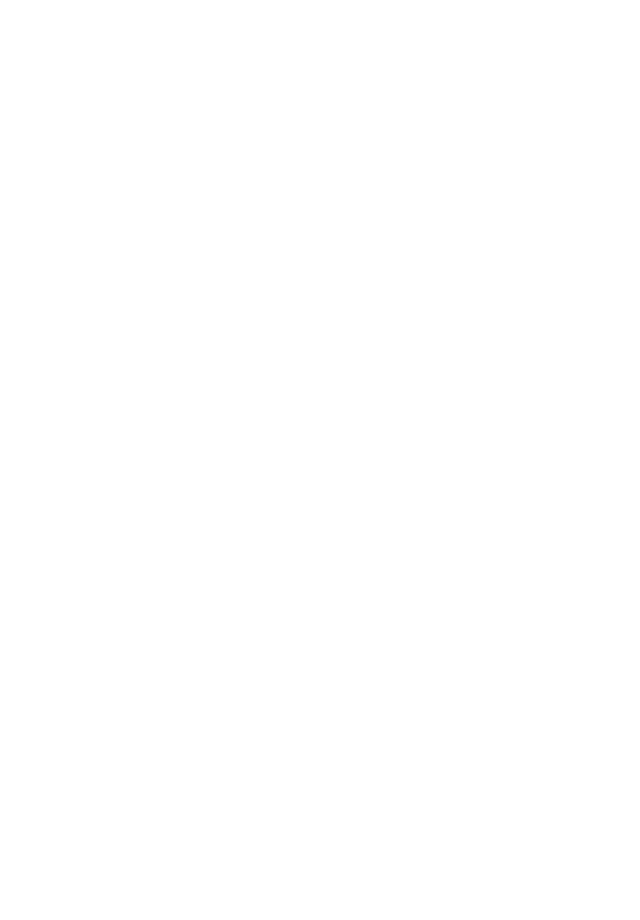
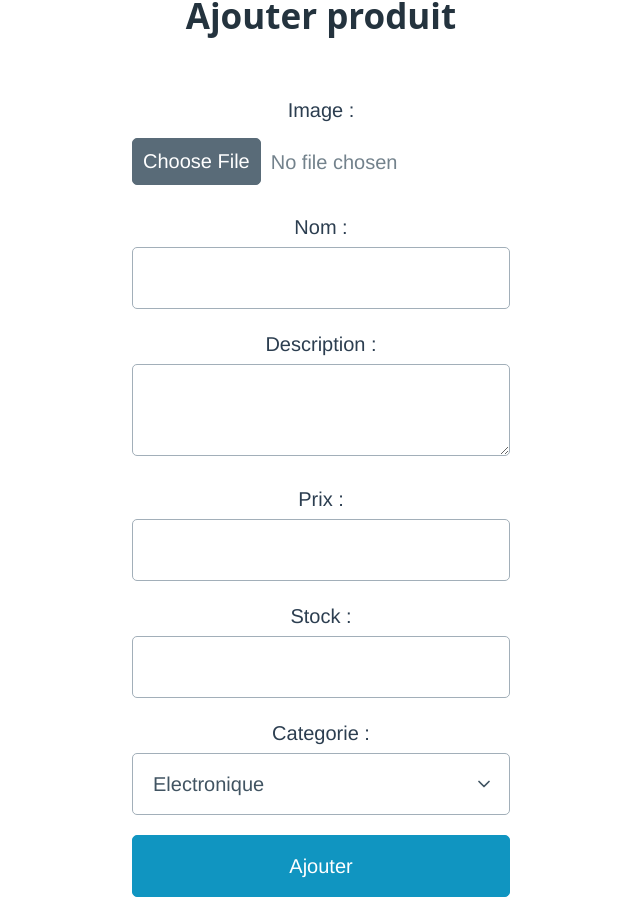
Before and after one commit to roulios44/48h_vue, a Vue app: page /seller in a window 1280 px wide. Before the commit this address had no page. Shown: the part 233-1153 px from the top of the page, without its empty margins (319-959 px from the left). Before the commit the page ends 800 px from the top, so only its background shows below. Built offline with nearby package versions, Linux system fonts and the light colour scheme.

Commit message:
add admin and seller panel

```diff
--- /dev/null
+++ b/src/components/AdminPanel.vue
@@ -0,0 +1,40 @@
+<template>
+    <h1>Panel Administrateur</h1>
+    <div class="box">
+
+      <label for="server">Serveur à black-list :</label>
+        <select name="server" id="server">
+            <option value="Ikea">Ikea</option>
+            <option value="Ynov">Ynov</option>
+            <option value="Tacos">O'Tacos</option>
+        </select>
+      <input class="panier" type="button" value="Black-list"/>
+    </div>
+</template>
+
+
+<script>
+export default {
+  name: 'HelloWorld',
+  props: {
+    msg: String
+  }
+}
+</script>
+
+<style>
+
+.box {
+    display: inline-block;
+    margin-left: auto;
+    margin-right: auto;
+    border: 3px solid !important;
+    border-radius: 20px !important;
+    border-color: white !important;
+    width: 30%;
+}
+
+.card .panier{
+    width: 80%;
+}
+</style>
--- /dev/null
+++ b/src/components/SellerPanel.vue
@@ -0,0 +1,51 @@
+<template>
+    <h1>Panel commercant</h1>
+    <div class="box">
+      <h2>Ajouter produit</h2>
+
+      <label for="image">Image :</label>
+      <input id="image" class="text" type="file"/>
+      <label for="nom">Nom :</label>
+      <input id="nom" class="text" type="text"/>
+      <label for="description">Description :</label>
+      <textarea id="description" class="text"></textarea>
+      <label for="prix">Prix :</label>
+      <input id="prix" class="text" type="number"/>
+      <label for="stock">Stock :</label>
+      <input id="stock" class="text" type="number"/>
+      <label for="categ">Categorie :</label>
+        <select name="categ" id="categ">
+            <option value="1">Electronique</option>
+            <option value="2">Ménager</option>
+            <option value="3">Restauration</option>
+        </select>
+      <input class="panier" type="button" value="Ajouter"/>
+    </div>
+</template>
+
+
+<script>
+export default {
+  name: 'HelloWorld',
+  props: {
+    msg: String
+  }
+}
+</script>
+
+<style>
+
+.box {
+    display: inline-block;
+    margin-left: auto;
+    margin-right: auto;
+    border: 3px solid !important;
+    border-radius: 20px !important;
+    border-color: white !important;
+    width: 30%;
+}
+
+.card .panier{
+    width: 80%;
+}
+</style>
--- a/src/router/index.js
+++ b/src/router/index.js
@@ -2,6 +2,8 @@
 import App from "@/views/App.vue"
 import products from "@/views/products.vue"
 import test from"@/views/test.vue"
+import admin from "@/views/Admin.vue"
+import seller from "@/views/Seller.vue"
 const routes = [
     {
         path: "/main",
@@ -14,9 +16,19 @@
         component:products,
     },
     {
-        parh:"/test",
+        path:"/test",
         name:"name",
         component:test,
+    },
+    {
+        path:"/admin",
+        name:"name",
+        component:admin,
+    },
+    {
+        path:"/seller",
+        name:"name",
+        component:seller,
     }
 
 ]
--- /dev/null
+++ b/src/views/Admin.vue
@@ -0,0 +1,24 @@
+<template>
+    <navBar />
+    <AdminPanel></AdminPanel>
+</template>
+<script>
+    import navBar from "@/components/NavBar.vue"
+    import AdminPanel from "@/components/AdminPanel.vue"
+    export default {
+      data() {
+        return {
+
+        }
+      },
+      components: {
+        navBar,
+        AdminPanel
+      },
+      methods: {
+      },
+      async mounted(){
+
+        }
+    }
+    </script>
--- /dev/null
+++ b/src/views/Seller.vue
@@ -0,0 +1,24 @@
+<template>
+    <navBar />
+    <SellerPanel></SellerPanel>
+</template>
+<script>
+    import navBar from "@/components/NavBar.vue"
+    import SellerPanel from "@/components/SellerPanel.vue"
+    export default {
+      data() {
+        return {
+
+        }
+      },
+      components: {
+        navBar,
+        SellerPanel
+      },
+      methods: {
+      },
+      async mounted(){
+
+        }
+    }
+    </script>
```
